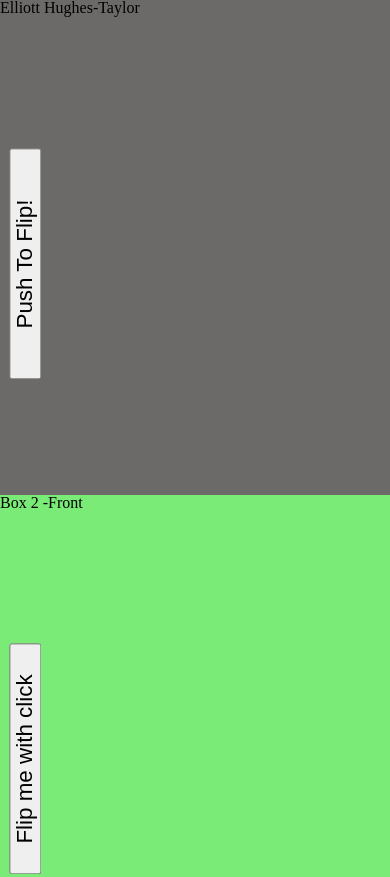
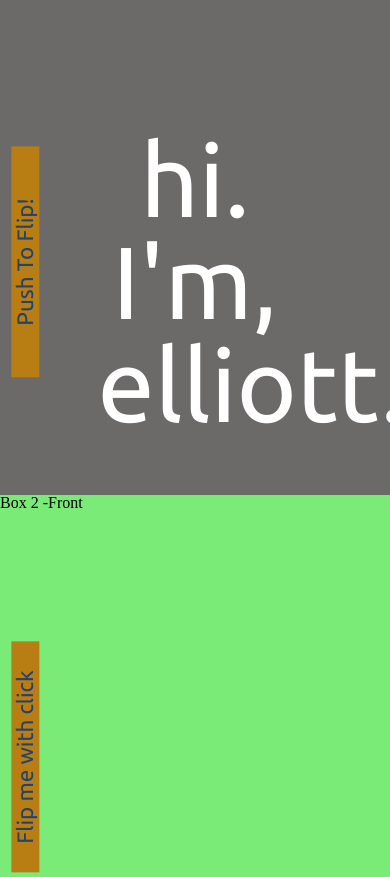
Before and after one commit to ehughestaylor/block_portfolio, a plain HTML site: page index.html in a window 390 px wide. Shown: the top 877 px of the page. Drawn offline with nearby package versions, Linux system fonts and the light colour scheme; a web font is replaced by a local one.

Commit message:
fixing media queries

```diff
--- a/css/style.css
+++ b/css/style.css
@@ -69,6 +69,11 @@ div.flip3D{
 	width: 100%;
 	height: 33%;
 }
+
+/*@media only screen and (max-width : 320px) {
+
+}*/
+
 .flip3D > .front{
 	position: absolute;
 	-webkit-transform: perspective(600px) rotateY(0deg);
@@ -92,6 +97,20 @@ div.flip3D{
 	transition:-webkit-transform .5s linear 0s;
 	transition:transform .5s linear 0s;
 }
+
+@media and (max-width : 480px) {
+	div.flip3D {
+		height: 100%;
+	}
+	div.flip3D > .front{
+		height: 100%;
+	}
+	div.flip3D > .back{
+		height: 100%;
+	}
+
+}
+
 div.block{
 	width: 51%;
 	/* margin: 0 0; */
@@ -143,6 +162,7 @@ BUTTON STYLES AND POSITIONING
 	width: 10.3em;
 	-webkit-transform:rotate(-90deg);
 	transform: rotate(-90deg);
+	cursor: pointer;
 }
 .button_back {
 	top: 50%;
@@ -153,8 +173,29 @@ BUTTON STYLES AND POSITIONING
 	font-size: 1.4em;
 	width: 10.3em;
 	right: -3em;
+	cursor: pointer;
+}
+.button_front,
+.button_back{
+	font-family: 'Ubuntu', serif;
+	background-color: #B87E13;
+	border: none;
+	color: #21436C;
+	transition-duration:.4s;
+}
+.button_front:hover,
+.button_back:hover{
+	background-color: #B87E13;
+	border: none;
+	color: white;
+	transition-duration: .4s;
+	width: 12.3em;
+	letter-spacing: 0.2em;
 }
 
+/******************
+BLOCK COLORS
+*******************/
 
 #welcome{
 	background-color: #21436C;
@@ -193,3 +234,18 @@ BUTTON STYLES AND POSITIONING
 /*	top: 86%;*/
 	left: 48.7%;
 }
+
+.text {
+	width: 50%;
+	text-align: center;
+	margin: 8em auto 0;
+	color: white;
+	font-family: sans-serif;
+}
+.text h1 {
+	font-size: 6.4em;
+/*	font-family: 'Droid Sans', sans-serif;*/
+	font-family: 'Ubuntu', sans-serif;
+/*	font-family: 'Bitter', serif;*/
+/*	font-family: 'Roboto Slab', serif;*/
+}
--- a/index.html
+++ b/index.html
@@ -3,7 +3,9 @@
 <head>
 	<meta charset="UTF-8">
 	<title>Home</title>
+	<link href='http://fonts.googleapis.com/css?family=Droid+Sans|Ubuntu|Bitter|Roboto+Slab' rel='stylesheet' type='text/css'>
 	<link rel="stylesheet" href="css/style.css">
+
 </head>
 <body>
 	<div class="container">
@@ -15,15 +17,16 @@
 			</div>
 			<div class="front">
 				<div class="text">
-				<h1>Elliott Hughes-Taylor</h1>
+					<h1>hi.</h1>
+					<h1>I'm, elliott.</h1>
 				</div>
 				<button class="button_front" onclick="flip(this.parentNode.parentNode)">Push To Flip!</button>
 			</div>
 		</div>
 		<div id="middle" class="flip3D">
 			<div class="back">
-				<div id="about_me"class="block"></div>
-				<div id="portfolio"class="block"></div>
+				<div id="about_me"class="block">ABOUT</div>
+				<div id="portfolio"class="block">PORTFOLIO</div>
 				<button class="button_back" onclick="flipBack(this.parentNode.parentNode)">Flip me with click</button>
 			</div>
 			<div class="front">Box 2 -Front
@@ -32,8 +35,8 @@
 		</div>
 		<div id="bottom" class="flip3D">
 			<div class="back">
-				<div id="social"class="block"></div>
-				<div id="contact"class="block"></div>
+				<div id="social"class="block"> SOCIAL</div>
+				<div id="contact"class="block"> CONTACT</div>
 				<button class="button_back" onclick="flipBack(this.parentNode.parentNode)">Flip me with click</button>
 			</div>
 			<div class="front">Box 3 -Front
```
